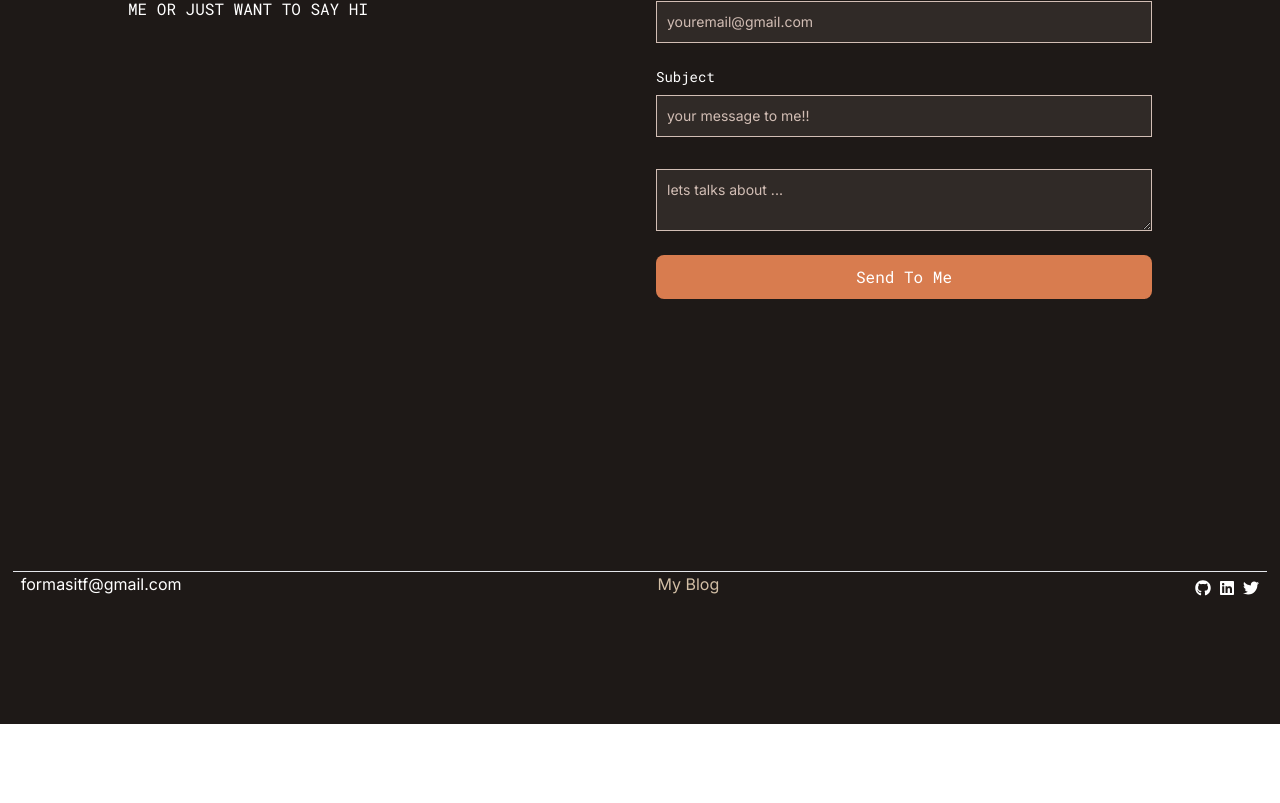
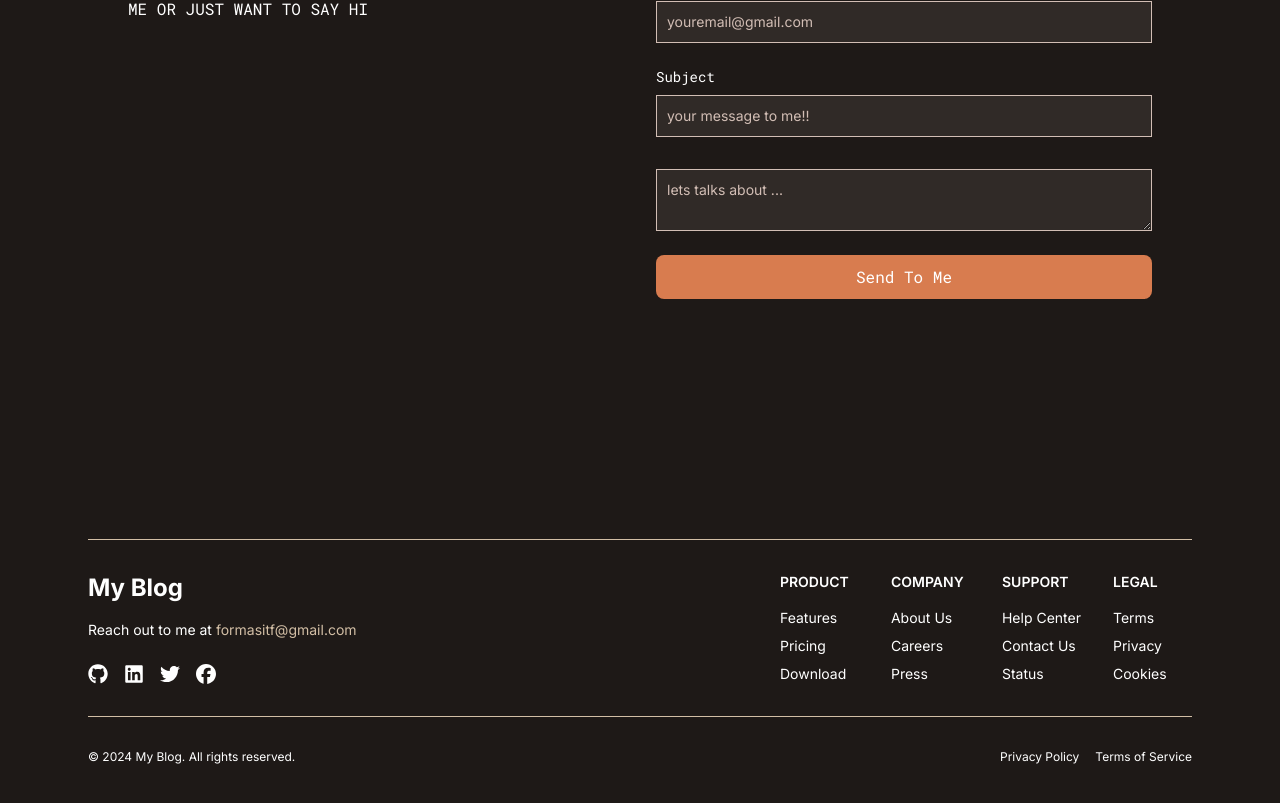
Before and after one commit to Formasitchijoh/formasit-portfolio, a Next.js app: page / in a window 1280 px wide. Shown: the part 4737-5540 px from the top of the page. Before the commit the page ends 5461 px from the top, so only its background shows below. Built offline with nearby package versions, Linux system fonts and the light colour scheme.

Commit message:
fix: updated type of cursor event

```diff
--- a/src/app/components/CustomCursor/CustomCursor.tsx
+++ b/src/app/components/CustomCursor/CustomCursor.tsx
@@ -6,7 +6,7 @@ const CustomCursor = () => {
   const [position, setPosition] = useState({ x: 0, y: 0 });
 
   useEffect(() => {
-    const moveCursor = (e) => {
+    const moveCursor = (e:any) => {
       setPosition({ x: e.clientX, y: e.clientY });
     };
 
--- a/src/app/components/Footer/Footer.tsx
+++ b/src/app/components/Footer/Footer.tsx
@@ -1,22 +1,85 @@
 import Image from "next/image";
 import React from "react";
 import { FaFacebook, FaTwitter, FaLinkedin, FaGithub } from "react-icons/fa6";
+
 const Footer = () => {
   return (
-    <footer className=" py-[20%] md:py-[10%] bg-[#1E1917] p-[1%] flex flex-col">
-      <hr className="w-full h-[1px] bg-[#D2BEA5]" />
+    <footer className="bg-[#1E1917] text-white">
 
-      <div className=" flex full justify-between items-start px-2 gap-10">
-        <p className="text-white text-[12px] md:text-[16px]">
-          formasitf@gmail.com
-        </p>
-        <p className="text-[12px] whitespace-nowrap md:text-[16px] text-[#D2BEA5]">
-          My Blog
-        </p>
-        <div className="flex justify-end items-center gap-2 pt-2">
-          <FaGithub className=" text-white" width={20} height={20} />
-          <FaLinkedin className=" text-white" width={20} height={20} />
-          <FaTwitter className=" text-white" width={20} height={20} />
+      <div className="max-w-[90%] mx-auto px-6 py-12 md:py-16">
+      <hr className="my-8 border-[#D2BEA5]" />
+        {/* Top section with logo and link groups */}
+        <div className="flex flex-col md:flex-row md:justify-between md:items-start">
+          {/* Logo & Contact */}
+          <div className="mb-8 md:mb-0 md:max-w-xs">
+            {/* Replace with your logo if available */}
+            <h2 className="text-2xl font-bold">My Blog</h2>
+            <p className="mt-4 text-sm">
+              Reach out to me at <a href="mailto:formasitf@gmail.com" className="text-[#D2BEA5] hover:underline">formasitf@gmail.com</a>
+            </p>
+            <div className="mt-6 flex gap-4">
+              <a href="https://github.com" aria-label="GitHub" target="_blank" rel="noopener noreferrer">
+                <FaGithub size={20} className="hover:text-[#D2BEA5] transition-colors" />
+              </a>
+              <a href="https://linkedin.com" aria-label="LinkedIn" target="_blank" rel="noopener noreferrer">
+                <FaLinkedin size={20} className="hover:text-[#D2BEA5] transition-colors" />
+              </a>
+              <a href="https://twitter.com" aria-label="Twitter" target="_blank" rel="noopener noreferrer">
+                <FaTwitter size={20} className="hover:text-[#D2BEA5] transition-colors" />
+              </a>
+              <a href="https://facebook.com" aria-label="Facebook" target="_blank" rel="noopener noreferrer">
+                <FaFacebook size={20} className="hover:text-[#D2BEA5] transition-colors" />
+              </a>
+            </div>
+          </div>
+
+          {/* Link Groups */}
+          <div className="grid grid-cols-2 gap-8 md:grid-cols-4">
+            <div>
+              <h3 className="mb-4 text-sm font-semibold uppercase">Product</h3>
+              <ul className="space-y-2 text-sm">
+                <li><a href="#" className="hover:text-[#D2BEA5] transition-colors">Features</a></li>
+                <li><a href="#" className="hover:text-[#D2BEA5] transition-colors">Pricing</a></li>
+                <li><a href="#" className="hover:text-[#D2BEA5] transition-colors">Download</a></li>
+              </ul>
+            </div>
+            <div>
+              <h3 className="mb-4 text-sm font-semibold uppercase">Company</h3>
+              <ul className="space-y-2 text-sm">
+                <li><a href="#" className="hover:text-[#D2BEA5] transition-colors">About Us</a></li>
+                <li><a href="#" className="hover:text-[#D2BEA5] transition-colors">Careers</a></li>
+                <li><a href="#" className="hover:text-[#D2BEA5] transition-colors">Press</a></li>
+              </ul>
+            </div>
+            <div>
+              <h3 className="mb-4 text-sm font-semibold uppercase">Support</h3>
+              <ul className="space-y-2 text-sm">
+                <li><a href="#" className="hover:text-[#D2BEA5] transition-colors">Help Center</a></li>
+                <li><a href="#" className="hover:text-[#D2BEA5] transition-colors">Contact Us</a></li>
+                <li><a href="#" className="hover:text-[#D2BEA5] transition-colors">Status</a></li>
+              </ul>
+            </div>
+            <div>
+              <h3 className="mb-4 text-sm font-semibold uppercase">Legal</h3>
+              <ul className="space-y-2 text-sm">
+                <li><a href="#" className="hover:text-[#D2BEA5] transition-colors">Terms</a></li>
+                <li><a href="#" className="hover:text-[#D2BEA5] transition-colors">Privacy</a></li>
+                <li><a href="#" className="hover:text-[#D2BEA5] transition-colors">Cookies</a></li>
+              </ul>
+            </div>
+          </div>
+        </div>
+
+        {/* Divider */}
+        <hr className="my-8 border-[#D2BEA5]" />
+
+        {/* Bottom section with copyright */}
+        <div className="flex flex-col md:flex-row items-center justify-between text-xs">
+          <p>&copy; {new Date().getFullYear()} My Blog. All rights reserved.</p>
+          <div className="mt-4 md:mt-0">
+            <a href="#" className="mr-4 hover:text-[#D2BEA5] transition-colors">Privacy Policy</a>
+            <a href="#" className="hover:text-[#D2BEA5] transition-colors">Terms of Service</a>
+          </div>
         </div>
       </div>
     </footer>
```
